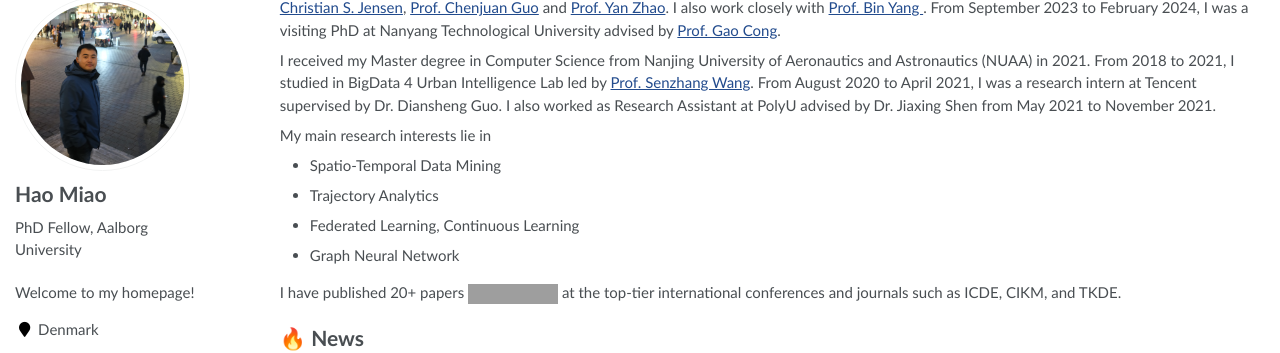
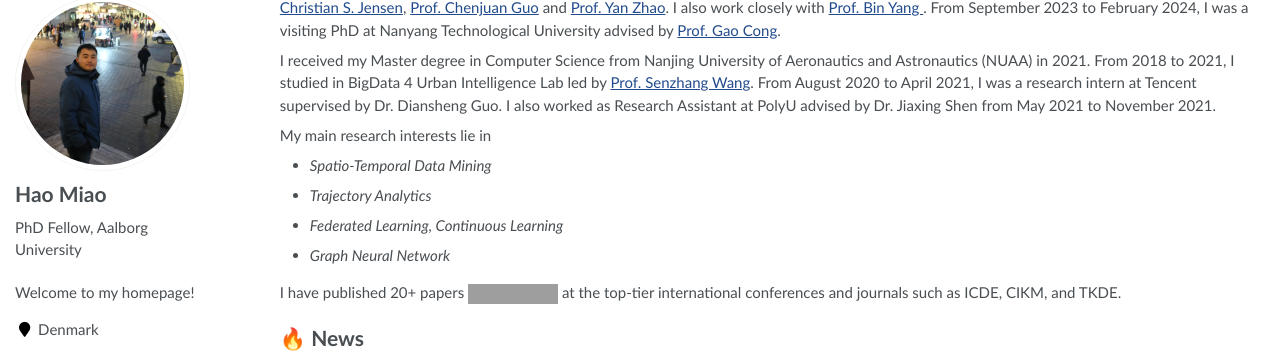
Before and after one commit to MiaoHaoSunny/MiaoHaoSunny.github.io, a Jekyll site: the page built from _pages/about.md, in a window 1280 px wide. Shown: the part 95-448 px from the top of the page. Built offline with Jekyll 4.4.1, drawn with Linux system fonts in a browser that asks for light colours; some web fonts are replaced; grey boxes are pictures that could not be loaded.

```diff
--- a/_pages/includes/intro.md
+++ b/_pages/includes/intro.md
@@ -3,9 +3,9 @@ My name is Hao Miao. I am currently a PhD Fellow in the Department of Computer S
 I received my Master degree in Computer Science from Nanjing University of Aeronautics and Astronautics (NUAA) in 2021. From 2018 to 2021, I studied in BigData 4 Urban Intelligence Lab led by <a href="https://senzhangwangcsu.github.io/index.html">Prof. Senzhang Wang</a>. From August 2020 to April 2021, I was a research intern at Tencent supervised by Dr. Diansheng Guo. I also worked as Research Assistant at PolyU advised by Dr. Jiaxing Shen from May 2021 to November 2021.
 
 My main research interests lie in
-- Spatio-Temporal Data Mining
-- Trajectory Analytics
-- Federated Learning, Continuous Learning
-- Graph Neural Network
+- _Spatio-Temporal Data Mining_
+- _Trajectory Analytics_
+- _Federated Learning, Continuous Learning_
+- _Graph Neural Network_
 
 I have published 20+ papers <a href='https://scholar.google.com/citations?user=eRouT0MAAAAJ'><img src="https://img.shields.io/endpoint?logo=Google%20Scholar&url=https%3A%2F%2Fcdn.jsdelivr.net%2Fgh%2FRayeRen%2Fmiaohaosunny.github.io@google-scholar-stats%2Fgs_data_shieldsio.json&labelColor=f6f6f6&color=9cf&style=flat&label=citations"></a> at the top-tier international conferences and journals such as ICDE, CIKM, and TKDE.
```
